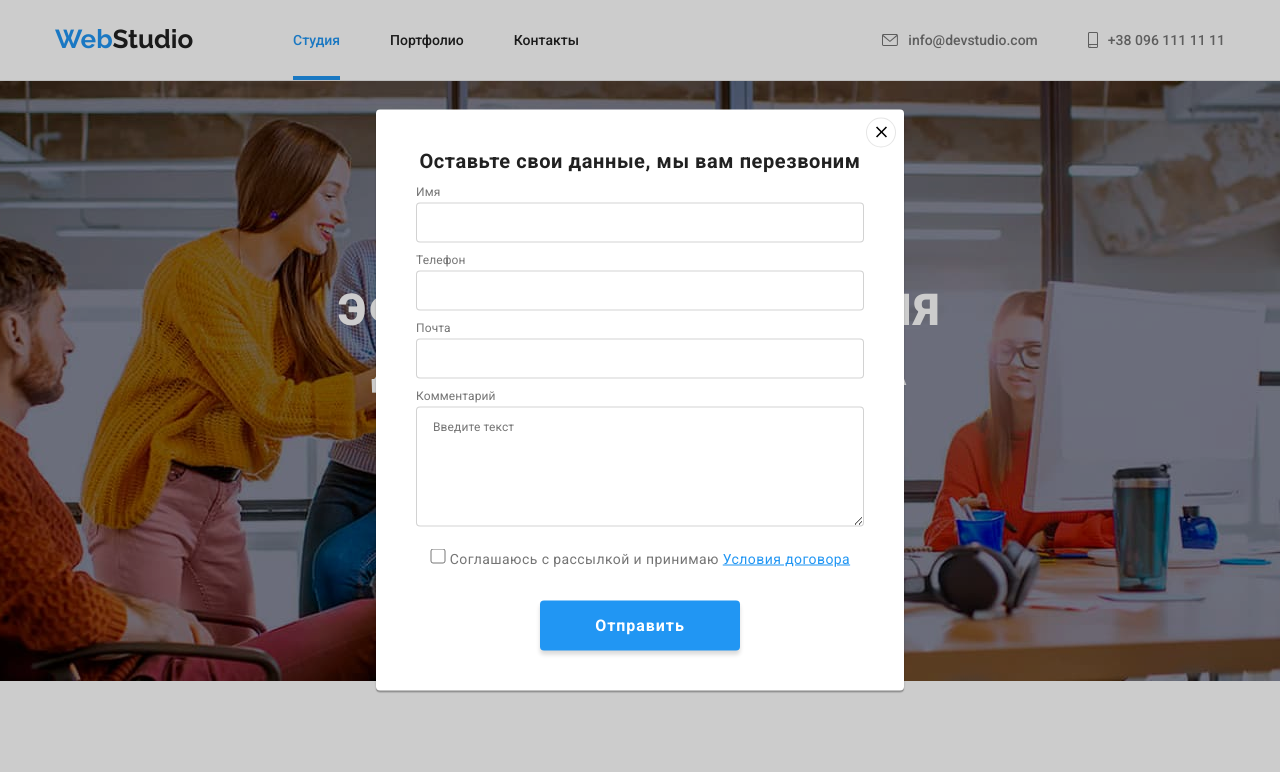
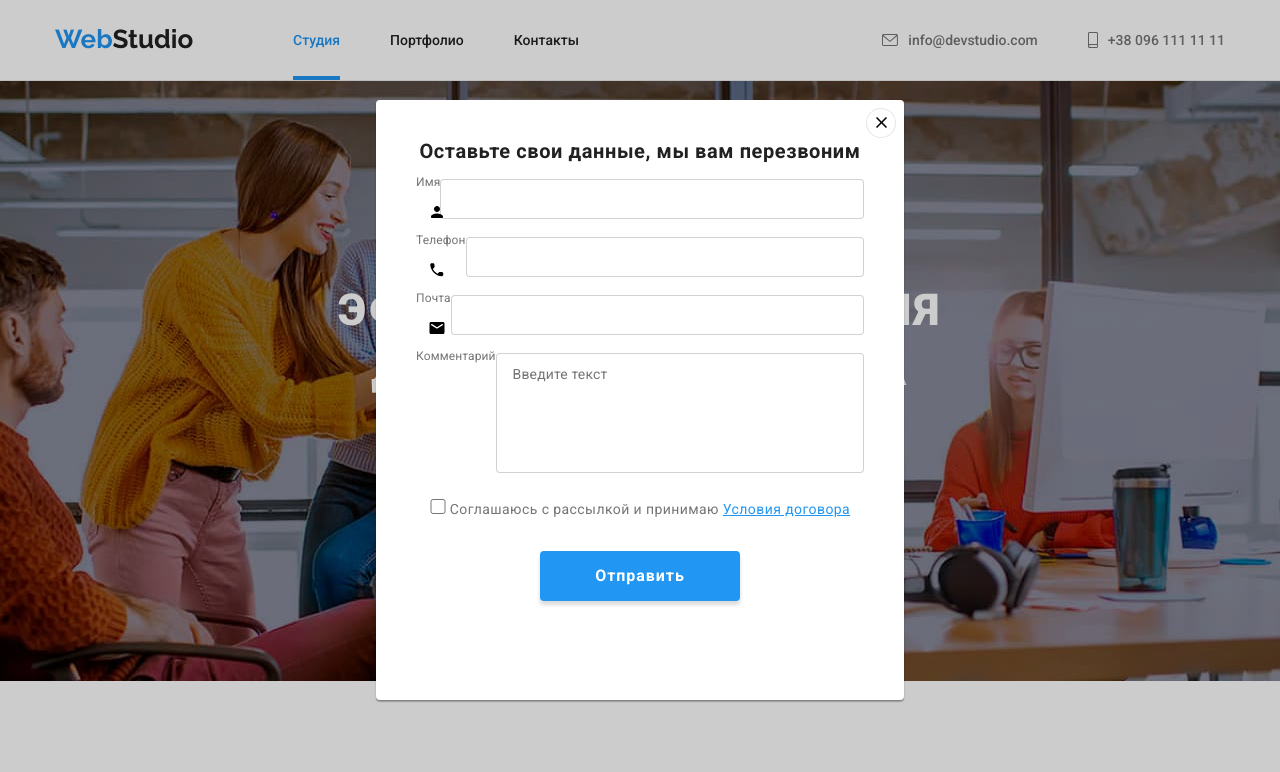
Before and after one commit to kobaserg/goit-markup-hw-06-01, a plain HTML site: page index.html in a window 1280 px wide. Both pictures are taken after a click on the button "Заказать услугу". Shown: the top 772 px of the page. Drawn offline with nearby package versions, Linux system fonts and the light colour scheme.

Commit message:
ДЗ6 продолжение

```diff
--- a/css/styles.css
+++ b/css/styles.css
@@ -367,7 +367,7 @@ h3 {
     transform: translate(-50%, -50%);
 
     width: 528px;
-    height: 581px;
+    height: 600px;
 
     background-color: var(--our-team-card-cl);
     box-shadow: 0px 1px 3px rgba(0, 0, 0, 0.12),
@@ -407,10 +407,14 @@ h3 {
     width: 18px;
     height: 18px;
 
-    color: #000000;
+    fill: #000000;
 
     cursor: pointer;
 
+}
+
+.close-icon:hover {
+    fill: var(--accent-color);
 }
 
 .text-modal {
@@ -424,17 +428,25 @@ h3 {
     color: #212121;
 }
 
-.modal-block {
+.form-block {
     display: flex;
     flex-direction: column;
 
-    padding-top: 12px;
+    padding-top: 2px;
     padding-right: 40px;
     padding-bottom: 20px;
     padding-left: 40px;
 }
 
+.form-unit {
+    position: relative;
+    display: flex;
+    flex-direction: column;
+}
+
 .input-text {
+    display: flex;
+    flex-direction: column;
     text-align: left;
     font-size: 12px;
     line-height: 1.17;
@@ -442,33 +454,56 @@ h3 {
 
     color: #757575;
 
-    margin-bottom: 4px;
+    padding-top: 10px;
+    padding-bottom: 4px;
 }
 
 
 
 .input-block {
+
+
+    width: 100%;
     height: 40px;
     border: 1px solid rgba(33, 33, 33, 0.2);
     border-radius: 4px;
-    margin-bottom: 10px;
+    margin-top: 4px;
+    padding-left: 42px;
+
 }
 
-.input-block:last-child {
-    height: 120px;
+
+.input-block:hover {
+    border: 1px solid var(--accent-color);
 }
 
-.input-block:last-child {
-   margin-bottom: 0;
+.icon-modal {
+    position: absolute;
+    top: 38px;
+    left: 12px;
+    width: 18px;
+    height: 18px;
+
+    /* fill: var(--accent-color); */
 }
 
+.input-block:hover .icon-modal {
+
+    fill: currentColor;
+}
+
+
+
 .comment {
-    font-size: 12px;
-    line-height: 14px;
+height: 120px;
+
+    font-size: 14px;
+    line-height: 1.15;
     letter-spacing: 0.01em;
+
+    color: rgba(117, 117, 117, 0.5);
     padding: 12px 16px;
-
-    /* color: rgba(117, 117, 117, 0.5); */
+    resize: none;
 
 }
 .mailing {
@@ -493,7 +528,8 @@ input[type="checkbox"] {
 
 .btn-modal {
     padding: 0;
-   margin-top: 30px;
+    margin-top: 30px;
+    margin-bottom: 40px;
 
     width: 200px;
     height: 50px;
@@ -947,6 +983,7 @@ input[type="checkbox"] {
 
 .input-text {
     display: flex;
+    flex-direction: row;
 }
 
 .email-form {
@@ -986,6 +1023,17 @@ input[type="checkbox"] {
 
     box-shadow: 0px 4px 4px rgba(0, 0, 0, 0.15);
     border-radius: 4px;
+}
+
+.btn-email::after {
+    content: "";
+    background-image: url(../images/icon/icon-send.svg);
+    width: 24px;
+    height: 24px;
+    display: inline-block;
+    background-repeat: no-repeat;
+    vertical-align: middle;
+    margin-left: 10px;
 }
 
 
@@ -1107,7 +1155,9 @@ input[type="checkbox"] {
 
 }
 
-.filter-card:hover .overlay {
+.filter-card:hover .overlay,
+.filter-card:focus .overlay {
+
     transform: translateY(0) ;
 
 }
--- a/index.html
+++ b/index.html
@@ -77,32 +77,51 @@
             <p class="text-modal">Оставьте свои данные, мы вам перезвоним</p>
 
             <form>
-              <div class="modal-block" role="group">
-                <label class="input-text" for="person">Имя</label>
-                <input class="input-block" type="text" name="input-modal" id="person"/>
+              <div class="form-block" role="group">
+                <label class="input-text form-unit">
+                  Имя
+                  <input class="input-block" type="text" name="input-modal" />
+                  <svg class="icon-modal">
+                    <use  href="./images/Sprite.svg#icon-person"></use>
+                  </svg>
+                </label>
 
-                <label class="input-text" for="tel">Телефон</label>
-                <input class="input-block" type="tel" name="input-modal" id="tel"/>
+                <label class="input-text form-unit" for="tel">
+                  Телефон
+                  <input class="input-block" type="tel" name="input-modal" id="tel" />
+                  <svg class="icon-modal">
+                    <use  href="./images/Sprite.svg#icon-phone"></use>
+                  </svg>
+                </label>
 
-                <label class="input-text" for="email">Почта</label>
-                <input class="input-block" type="email" name="input-modal" id="email"/>
+                <label class="input-text form-unit" for="email">
+                  Почта
+                  <input class="input-block" type="email" name="input-modal" id="email" />
+                  <svg class="icon-modal">
+                    <use  href="./images/Sprite.svg#icon-email"></use>
+                  </svg>
+                </label>
 
-                <label class="input-text" for="comment">Комментарий</label>
+
+                <label class="input-text" for="comment">
+                  Комментарий
                 <textarea
                   class="input-block comment"
                   name="input-modal"
                   id="comment"
-                  placeholder="Введите текст"></textarea>
+                  placeholder="Введите текст"
+                ></textarea>
+                </label>
+
               </div>
 
-              <input class="checkbox-modal" type="checkbox" name="mailing" id="mailing"/>
+              <input class="checkbox-modal" type="checkbox" name="mailing" id="mailing" />
               <label class="mailing" for="mailing"
                 >Соглашаюсь с рассылкой и принимаю
                 <a class="mailing-terms" href="">Условия договора</a>
               </label>
               <button class="btn-modal" type="submit">Отправить</button>
             </form>
-
           </div>
         </div>
       </div>
@@ -467,16 +486,14 @@
         <div class="email-input">
           <h3 class="join-title">Подпишитесь на рассылку</h3>
 
-            <form class="input-text">
-              <label >
-                <input class="email-form" type="email" placeholder="E-mail">
-              </label>
+          <form class="input-text">
+            <label>
+              <input class="email-form" type="email" placeholder="E-mail" />
+            </label>
 
-              <button class="btn-email" type="submit">Подписаться</button>
+            <button class="btn-email" type="submit">Подписаться</button>
 
-            </form>
-
-
+          </form>
         </div>
       </div>
     </footer>
```
Also changed, not shown: images/icon/icon-send.svg (added), 1 other file.
